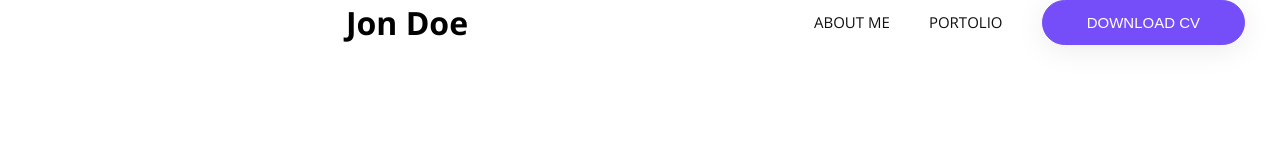
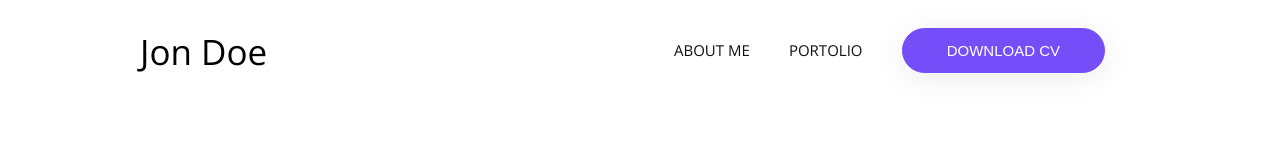
Before and after one commit to stearruda/frontend-practice-portfolio, a plain HTML site: page index.html in a window 1280 px wide. Drawn offline with nearby package versions, Linux system fonts and the light colour scheme.

Commit message:
style(header): fix space between logo and nav

```diff
--- a/style/style.css
+++ b/style/style.css
@@ -6,22 +6,23 @@ body {
 	font-family: Open Sans;
 }
 
-header {
+.main-header {
 	display: flex;
-	align-items:  center;
+	justify-content: space-between;
+	margin: 28px 140px 0;
 }
 
 .main-logo {
-	margin-right: auto;
-	margin-left: auto;
+	font-weight: 400;
+	font-size: 35px;
 }
 
-li {
+.item {
 	display: inline-block;
 	margin-right: 35px;
 }
 
-a {
+.link {
 	font-size: 15px;
 	text-transform: uppercase;
 	text-decoration: none;
```
